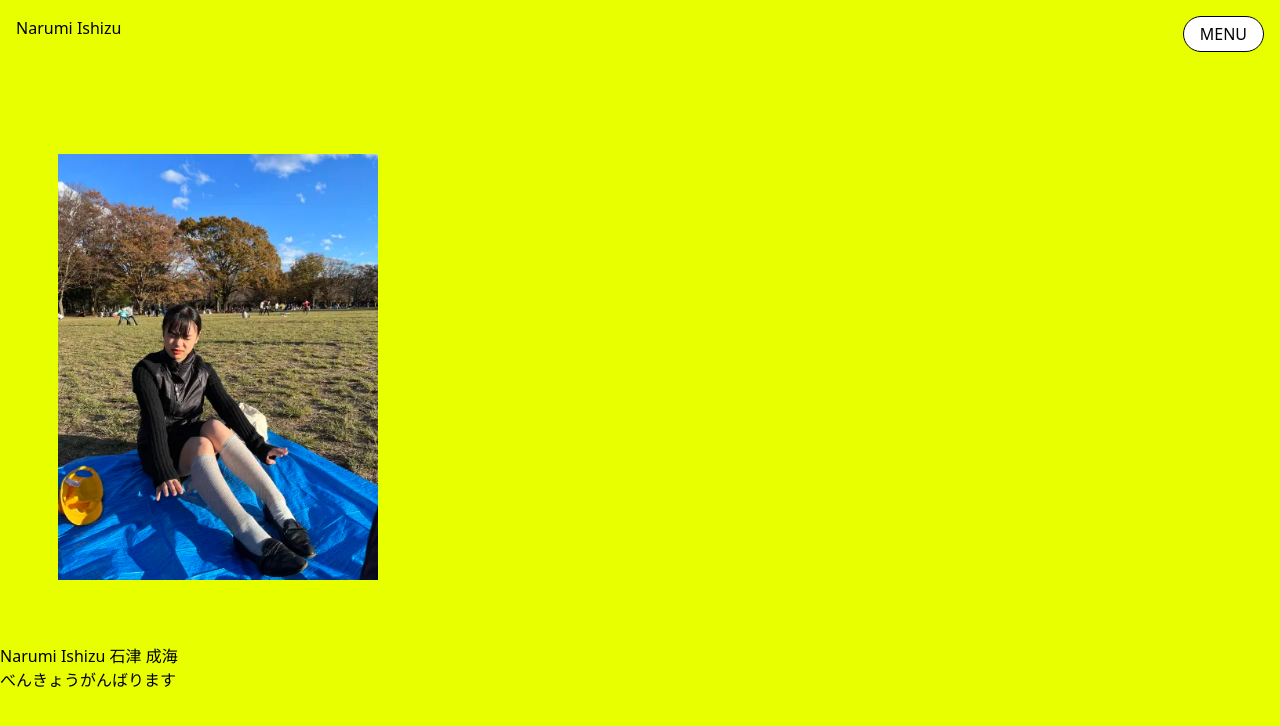
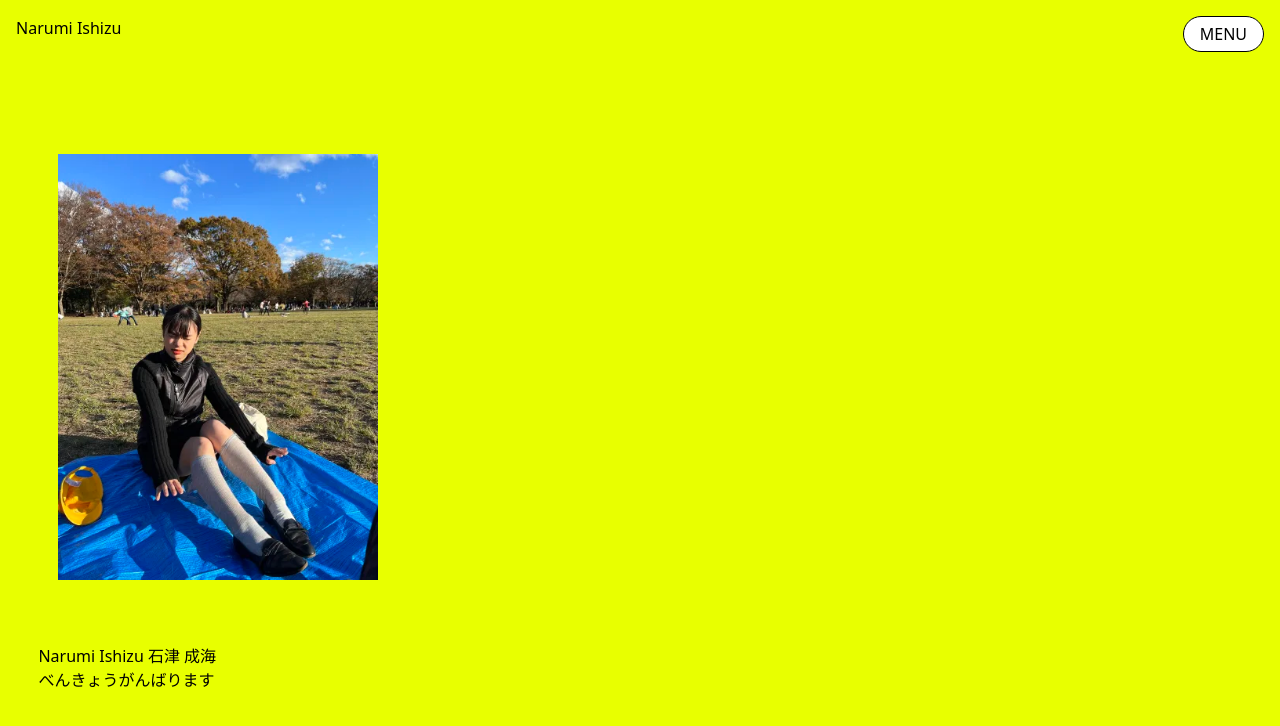
Before and after one commit to mxmm1o/portfolio, a React (Vite) app: page /about in a window 1280 px wide. Shown: the top 726 px of the page. Built offline with nearby package versions, Linux system fonts and the light colour scheme.

Commit message:
textのスタイル変更

```diff
--- a/src/pages/about.module.css
+++ b/src/pages/about.module.css
@@ -21,5 +21,6 @@
 }
 
 .text {
+    margin: 3%;
     color: #000;
 }
```
